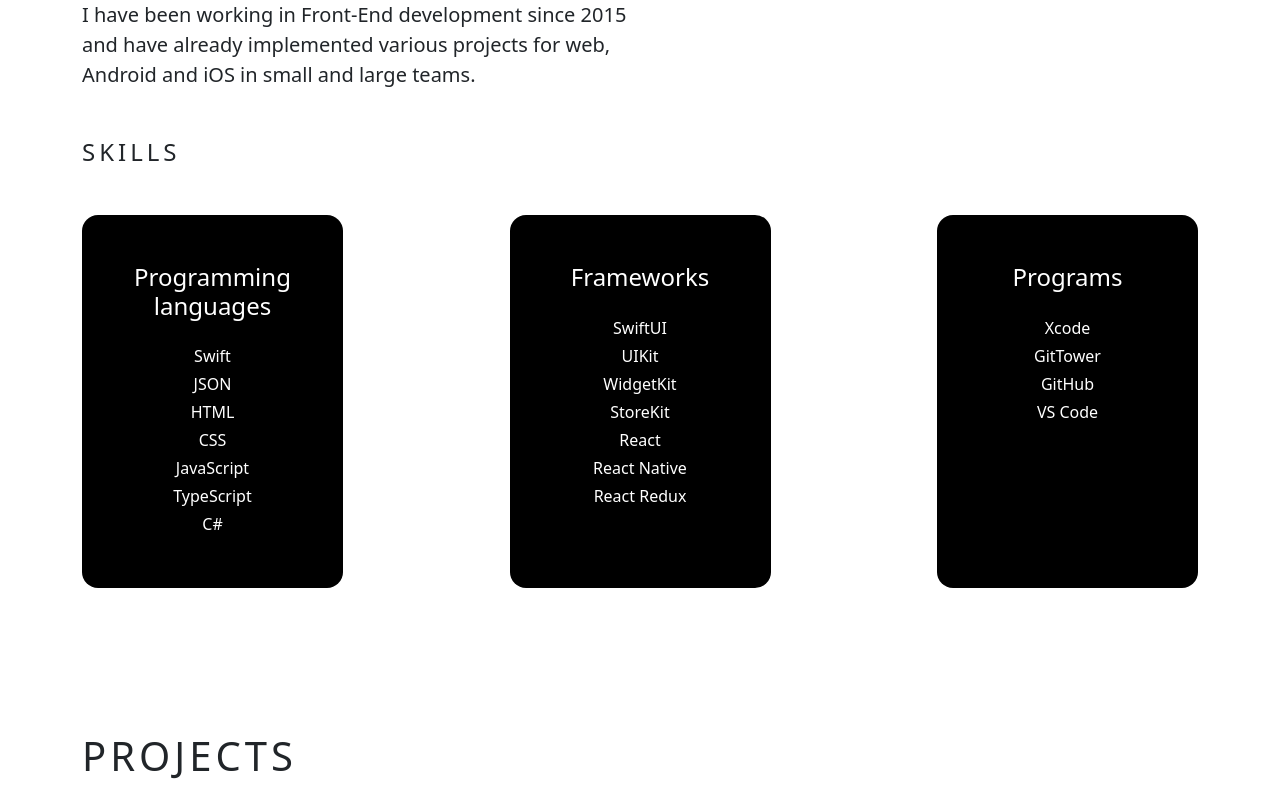
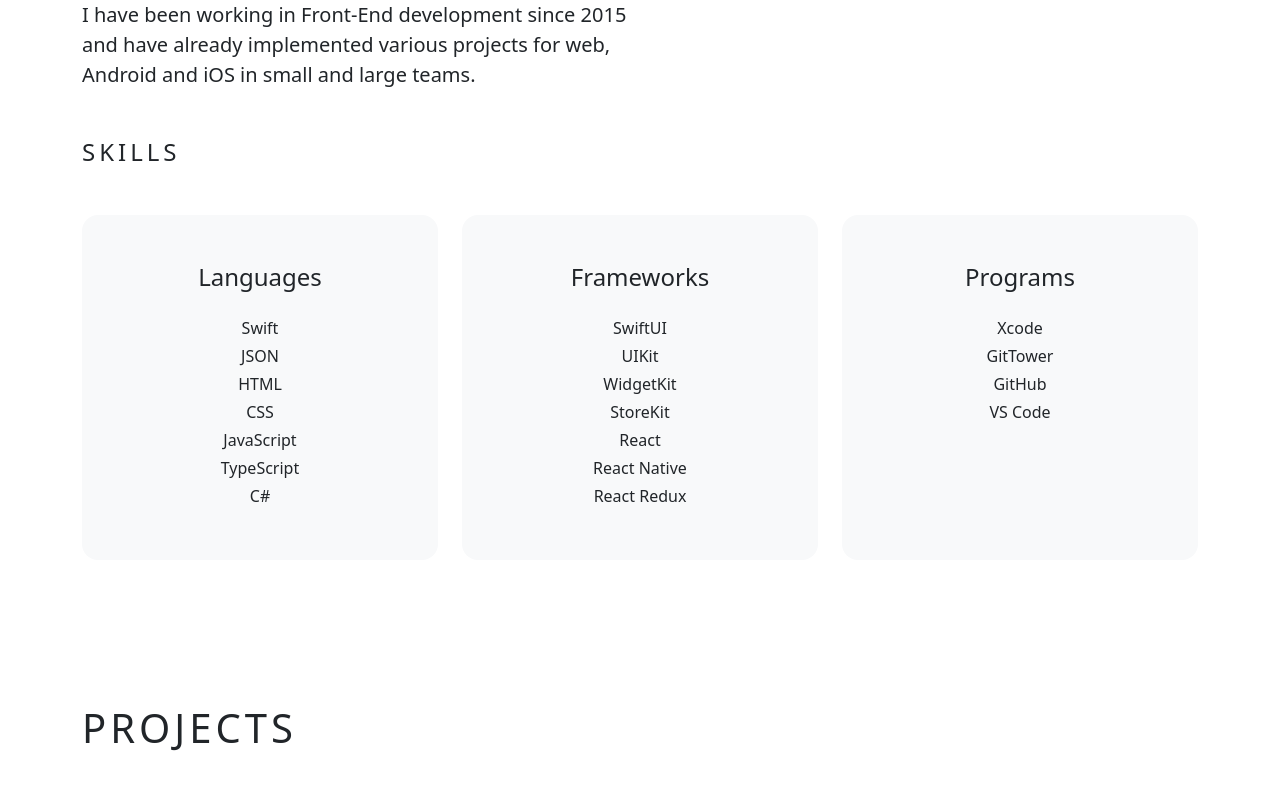
Before and after one commit to Hebrasco/hebrasco.github.io, a React (Create React App) app: page / in a window 1280 px wide. Shown: the part 936-1733 px from the top of the page. Built offline with nearby package versions, Linux system fonts and the light colour scheme.

Commit message:
Update skills styles

```diff
--- a/src/components/Home/components/AboutMe/AboutMe.tsx
+++ b/src/components/Home/components/AboutMe/AboutMe.tsx
@@ -8,10 +8,10 @@ import {
 import { Container, Row } from 'react-bootstrap'
 import Section from 'common/Section/Section'
 import SkillColumn from './components/SkillColumn'
+import { conditionalStyle } from 'utils/helpers'
+import { useWindowSize } from 'utils/hooks'
 
 import './AboutMe.css'
-import { conditionalStyle } from 'utils/helpers'
-import { useWindowSize } from 'utils/hooks'
 
 export default function AboutMe(): JSX.Element {
   const baseStyle = 'about-me-text'
@@ -24,7 +24,7 @@ export default function AboutMe(): JSX.Element {
           className={`${baseStyle}
           ${conditionalStyle(isXs, `${baseStyle}-xs`)}
           ${conditionalStyle(isSm, `${baseStyle}-sm`)}
-          d-inline-block fs-5`}
+          fs-5`}
         >
           I have been working in Front-End development since 2015 and have
           already implemented various projects for web, Android and iOS in small
@@ -32,10 +32,7 @@ export default function AboutMe(): JSX.Element {
         </p>
         <Section sm title="Skills">
           <Row className="justify-content-between">
-            <SkillColumn
-              title="Programming languages"
-              data={SKILLS_LANGUAGES}
-            />
+            <SkillColumn title="Languages" data={SKILLS_LANGUAGES} />
             <SkillColumn title="Frameworks" data={SKILLS_FRAMEWORKS} />
             <SkillColumn title="Programs" data={SKILLS_APPLICATIONS} />
           </Row>
--- a/src/components/Home/components/AboutMe/components/SkillColumn.css
+++ b/src/components/Home/components/AboutMe/components/SkillColumn.css
@@ -1,27 +1,8 @@
 .skills-column > div {
   border-radius: var(--borderRadius);
-  background-color: black;
   width: 100%;
-}
-
-.skills-column h4,
-li {
-  background-color: black;
-  color: white !important;
 }
 
 .skills-column > ul > li:last-child {
   margin: 0 !important;
 }
-
-@media (prefers-color-scheme: dark) {
-  .skills-column > div {
-    background-color: white;
-  }
-
-  .skills-column h4,
-  li {
-    background-color: white;
-    color: black !important;
-  }
-}
--- a/src/components/Home/components/AboutMe/components/SkillColumn.tsx
+++ b/src/components/Home/components/AboutMe/components/SkillColumn.tsx
@@ -13,10 +13,10 @@ export default function SkillColumn({ title, data }: Props) {
   return (
     <Col
       xs={12}
-      md={3}
-      className="skills-column mb-2 mb-md-0 d-flex align-items-stretch justify-content-center"
+      md={4}
+      className="skills-column mb-3 mb-md-0 d-flex align-items-stretch justify-content-center"
     >
-      <div className="p-4 py-5">
+      <div className="p-4 py-5 bg-light">
         <h4 className="text-center mb-4">{title}</h4>
         <ul className="list-unstyled mb-0">
           {data.map((skill) => (
```
